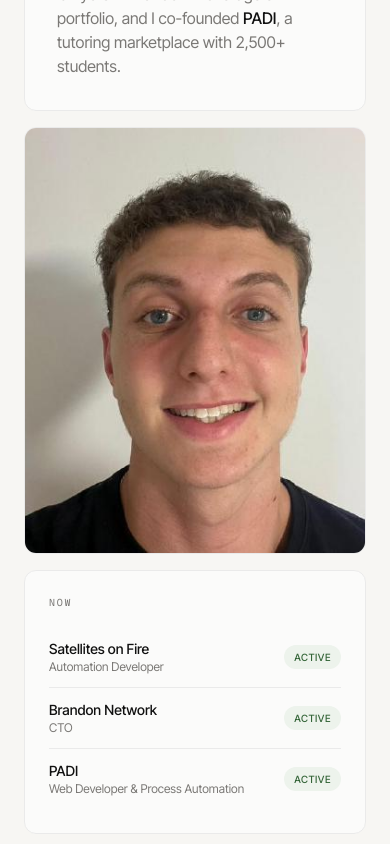
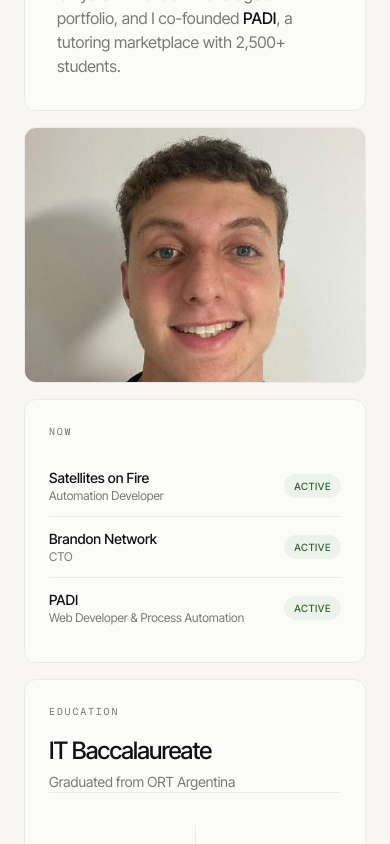
Before and after one commit to Ezequielagradnik/EzequielAgradnik-Portfolio-2026, a Next.js app: page / in a window 390 px wide. Shown: the part 1340-2184 px from the top of the page. Built offline with nearby package versions, Linux system fonts and the light colour scheme.

Commit message:
About: shorter photo card on phones
Co-Authored-By: Claude Fable 5.1 <noreply@anthropic.com>

```diff
--- a/components/sections/about.tsx
+++ b/components/sections/about.tsx
@@ -45,13 +45,13 @@ export default function About() {
 
           {/* Photo */}
           <StaggerItem className="md:col-span-2 md:row-span-2">
-            <div className="relative h-full aspect-[4/5] md:aspect-auto rounded-xl overflow-hidden border border-line bg-white">
+            <div className="relative h-full aspect-[4/3] md:aspect-auto rounded-xl overflow-hidden border border-line bg-white">
               <Image
                 src="/images/ezequiel-profile.png"
                 alt="Ezequiel Agradnik"
                 fill
                 sizes="(min-width: 768px) 33vw, 90vw"
-                className="object-cover object-top"
+                className="object-cover object-[50%_30%]"
                 priority
               />
             </div>
```
